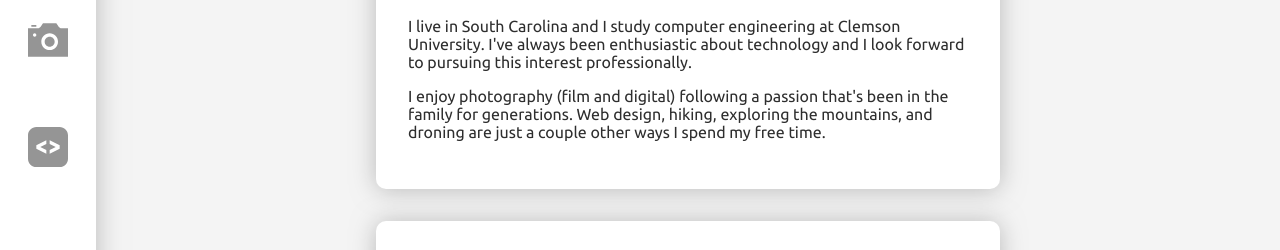
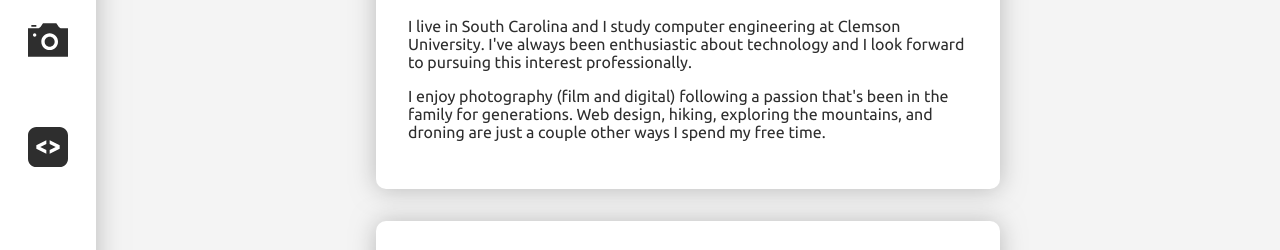
Before and after one commit to apatyk/Personal-Website, a Gatsby site: page / in a window 1280 px wide. Shown: the part 215-465 px from the top of the page. Built offline with nearby package versions, Linux system fonts and the light colour scheme; Gatsby itself is replaced by a stand-in of ours; some packages are replaced by stand-ins of ours.

Commit message:
Changing icon color in navbar

```diff
--- a/src/components/Navbar.scss
+++ b/src/components/Navbar.scss
@@ -68,7 +68,7 @@
     }
 
     @include tablet {
-      fill: $light-gray;
+      fill: $dark-gray;
 
       width: 2.5rem;
 
```
